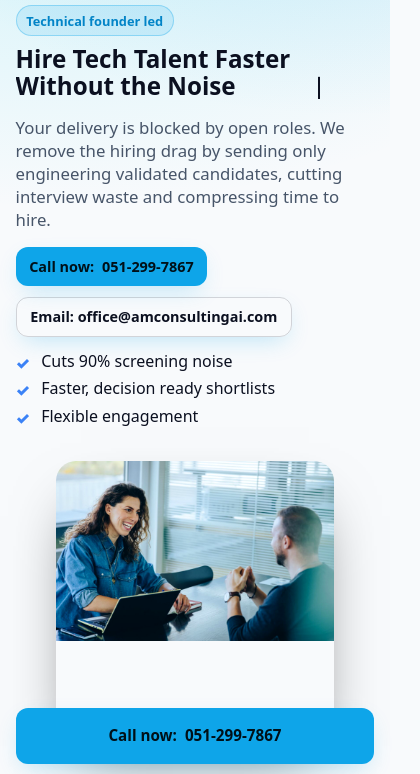
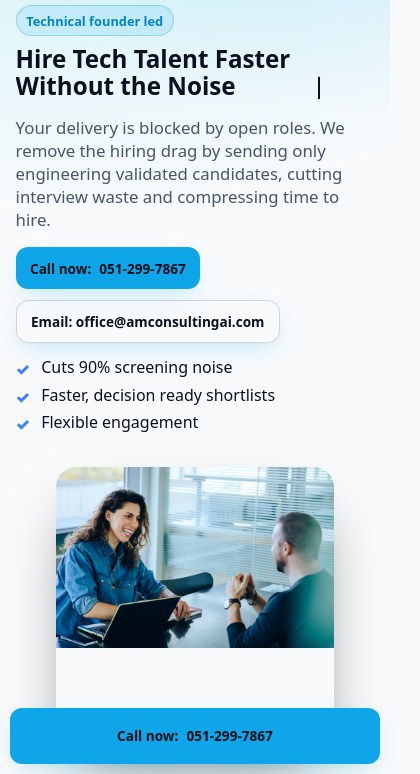
Before and after one commit to am-consultingai/am_tech_recruiting, a plain HTML site: page index.html in a window 390 px wide. Shown: the part 70-844 px from the top of the page, 420 px wide, since content can reach past the window. Drawn offline with Linux system fonts and the light colour scheme.

Commit message:
fixed mobile responsiveness

```diff
--- a/index.html
+++ b/index.html
@@ -32,10 +32,10 @@
     .nav-links{display:flex;gap:1rem;align-items:center;flex-wrap:wrap}
     .nav-links a{color:var(--muted);font-weight:600;padding:.5rem .7rem;border-radius:10px}
     .nav-links a:hover{color:var(--text);background: color-mix(in oklab, var(--text) 8%, transparent)}
-    .cta{background:var(--accent);color:#001018;font-weight:800;padding:.65rem 1rem;border-radius:12px;box-shadow:0 8px 24px -8px var(--ring);display:inline-flex;gap:.5rem;align-items:center;white-space:nowrap;text-align:center;justify-content:center}
+    .cta{background:var(--accent);color:#001018;font-weight:800;padding:.65rem 1rem;border-radius:12px;box-shadow:0 8px 24px -8px var(--ring);display:inline-flex;gap:.5rem;align-items:center;text-align:center;justify-content:center;max-width:100%}
     .cta:hover{transform:translateY(-1px);box-shadow:0 12px 32px -8px var(--ring)}
     @media (max-width:480px){
-      .cta{font-size:.9rem;padding:.6rem .85rem;flex-wrap:wrap}
+      .cta{font-size:.85rem;padding:.7rem .9rem;line-height:1.4}
     }
     .switch{background:transparent;border:1px solid color-mix(in oklab, var(--text) 16%, transparent);color:var(--text);padding:.5rem .7rem;border-radius:10px;cursor:pointer}
 
@@ -71,10 +71,10 @@
     .center{text-align:center}
     section{padding:3.5rem 0}
     footer{padding:2.5rem 0;border-top:1px solid color-mix(in oklab, var(--text) 10%, transparent);color:var(--muted)}
-    .callbar{position:fixed;bottom:10px;inset-inline:0;display:flex;justify-content:center;padding:0 10px}
-    .callbar .cta{width:min(680px,92vw);justify-content:center;min-height:56px}
+    .callbar{position:fixed;bottom:10px;inset-inline:0;display:flex;justify-content:center;padding:0 10px;box-sizing:border-box}
+    .callbar .cta{width:min(680px,calc(100vw - 20px));max-width:calc(100vw - 20px);justify-content:center;min-height:56px;word-wrap:break-word;overflow-wrap:break-word}
     @media (max-width:480px){
-      .callbar .cta{font-size:.95rem;line-height:1.3;padding:.7rem 1rem}
+      .callbar .cta{font-size:.85rem;line-height:1.4;padding:.7rem .9rem}
     }
 
     .checklist{list-style:none;padding:0;margin:.8rem 0 0;display:grid;gap:.35rem}
```
